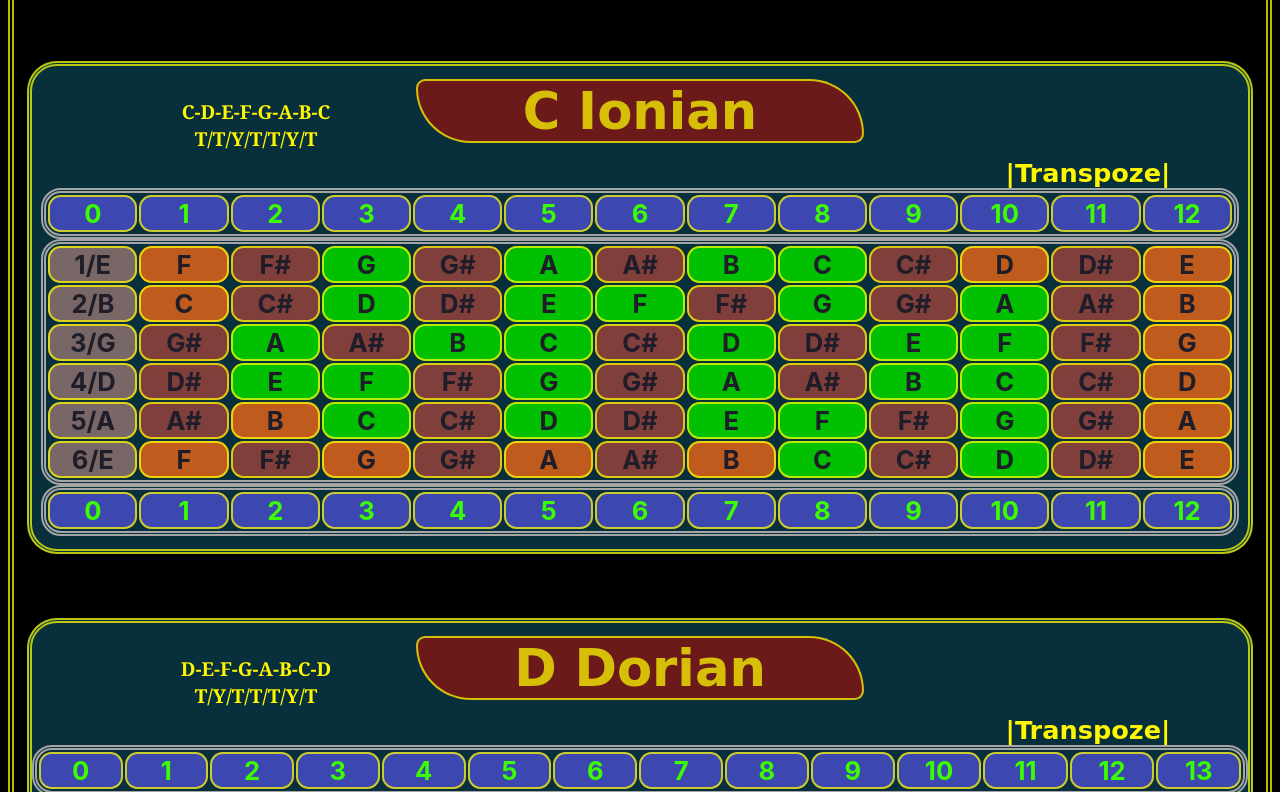
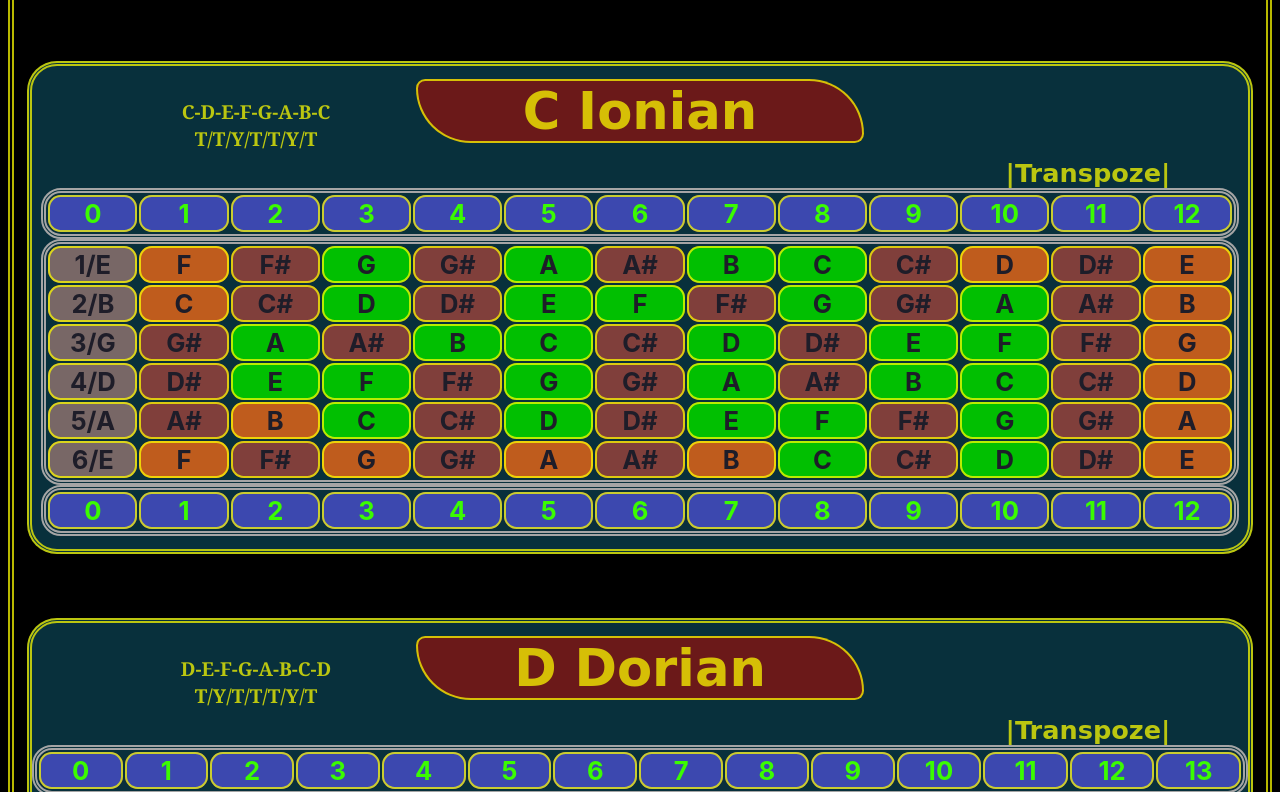
Before and after one commit to hulkienesuysal/guitar, a plain HTML site: page index.html in a window 1280 px wide. Shown: the part 1646-2438 px from the top of the page. Drawn offline with Linux system fonts and the light colour scheme.

Commit message:
Add files via upload

```diff
--- a/style.css
+++ b/style.css
@@ -160,7 +160,7 @@ tr, td{
     margin-top: 1vw;
 }
 .dizi{
-    color: rgb(255, 247, 0);
+    color: rgba(255, 255, 0, 0.727);
     font-size: 1.5vw;
     font-weight: bold;
     text-decoration: none;
@@ -169,7 +169,7 @@ tr, td{
     margin-top: -0.5;
 }
 .transpoze{
-    color: rgb(255, 247, 0);
+    color: rgba(255, 255, 0, 0.727);
     font-size: 2vw;
     font-weight: bold;
     text-decoration: none;
```
